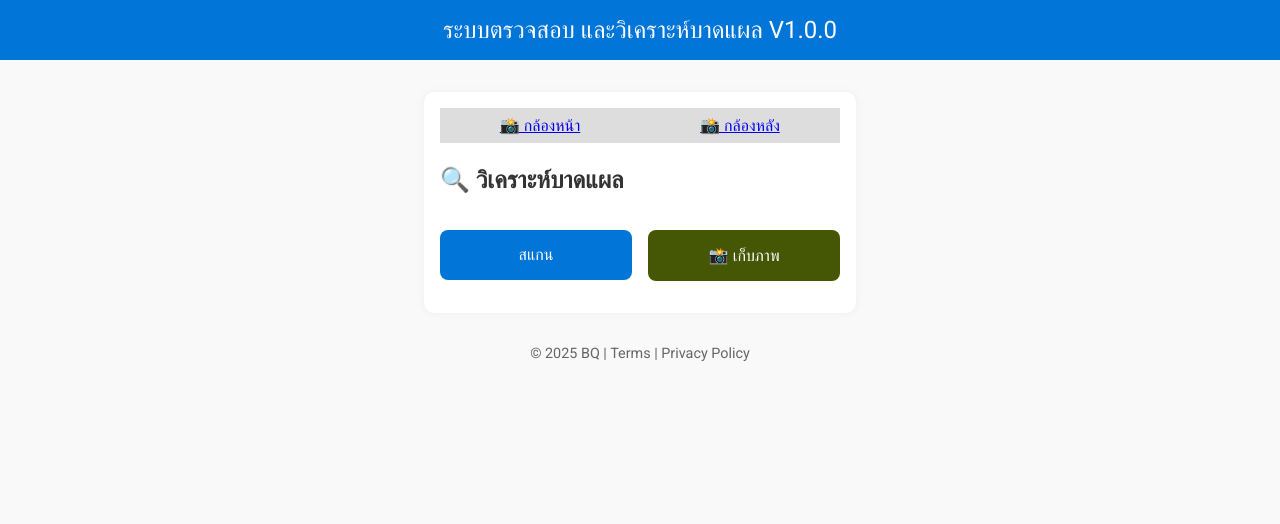
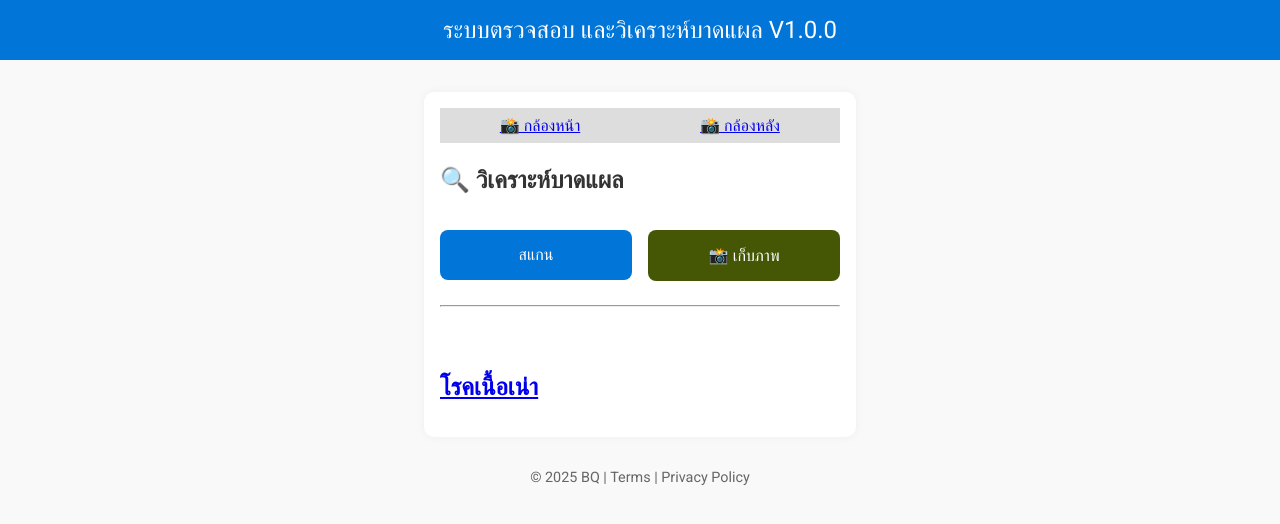
Before and after one commit to mylab2u/techablemachine, a plain HTML site: page frontpage.html in a window 1280 px wide. Drawn offline with Linux system fonts and the light colour scheme.

Commit message:
Update Front Back

```diff
--- a/frontpage.html
+++ b/frontpage.html
@@ -30,6 +30,13 @@
     </div>
     <div id="webcam-container"></div>
     <div id="label-container"></div>
+
+    <hr>
+    <!-- Begin Detail Information here-->
+    <br><br>
+    <a href=necrotizing-fasciitis.html> <h2>โรคเนื้อเน่า</h2></a>
+    <!-- End Detail Information here-->
+
     <script src="https://cdn.jsdelivr.net/npm/@tensorflow/tfjs@latest/dist/tf.min.js"></script>
     <script src="https://cdn.jsdelivr.net/npm/@teachablemachine/image@latest/dist/teachablemachine-image.min.js"></script>
     <script type="text/javascript">
```
Also changed, not shown: backpage.html (+4 -0 lines).
